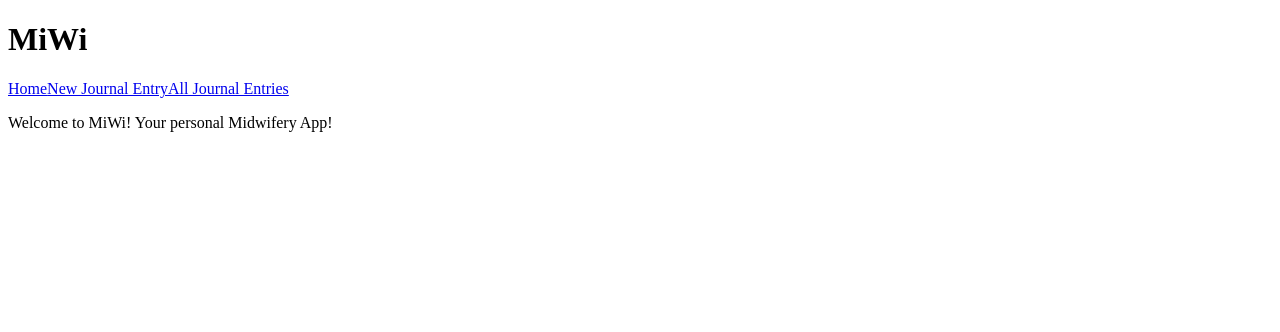
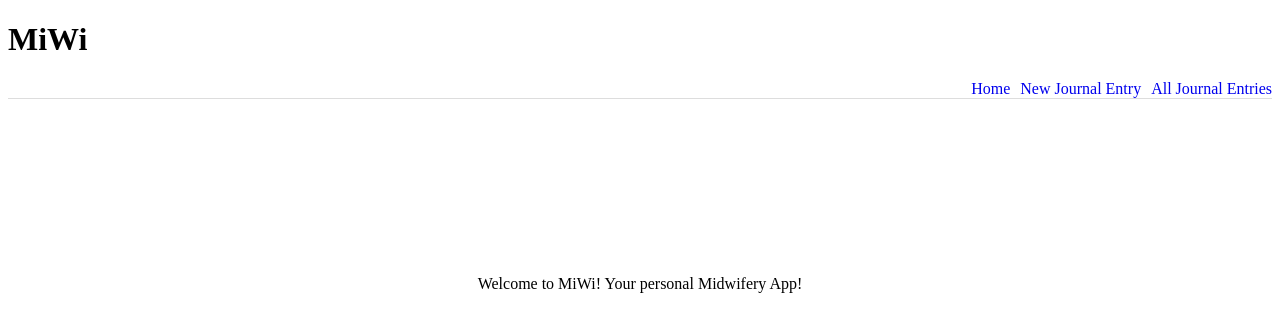
Before and after one commit to lbmerchant93/Journal-Old, a Next.js app: page / in a window 1280 px wide. Shown: the top 332 px of the page. Built offline with nearby package versions, Linux system fonts and the light colour scheme.

Commit message:
Create some initial global styles

```diff
--- a/components/Navbar.tsx
+++ b/components/Navbar.tsx
@@ -2,11 +2,11 @@ import Link from 'next/link';
 
 const NavBar = () => {
     return (
-        <>
+        <nav>
             <Link href='/'><a>Home</a></Link>
             <Link href='/newJournalEntry'><a>New Journal Entry</a></Link>
             <Link href='/allJournalEntries'><a>All Journal Entries</a></Link>
-        </>
+        </nav>
     )
 }
 
--- a/pages/_app.tsx
+++ b/pages/_app.tsx
@@ -1,4 +1,5 @@
-import Layout from "../components/Layout"
+import Layout from '../components/Layout';
+import '../styles/globals.scss';
 
 function MyApp({ Component, pageProps }) {
   return (
--- a/pages/allJournalEntries.tsx
+++ b/pages/allJournalEntries.tsx
@@ -1,6 +1,8 @@
 const AllJournalEntries = () => {
     return (
-        <p>All journal entries page</p>
+        <main>
+          <p>All journal entries page</p>
+        </main>
     )
 }
 
--- a/pages/api/hello.js
+++ /dev/null
@@ -1,5 +0,0 @@
-// Next.js API route support: https://nextjs.org/docs/api-routes/introduction
-
-export default (req, res) => {
-  res.status(200).json({ name: 'John Doe' })
-}
--- a/pages/index.tsx
+++ b/pages/index.tsx
@@ -2,8 +2,8 @@ import styles from '../styles/Home.module.scss';
 
 export default function Home() {
   return (
-    <div>
+    <main>
       <p>Welcome to MiWi! Your personal Midwifery App!</p>
-    </div>
+    </main>
   )
 }
--- a/pages/newJournalEntry.tsx
+++ b/pages/newJournalEntry.tsx
@@ -1,6 +1,8 @@
 const NewJournalEntry = () => {
     return (
-        <p>New journal entry page</p>
+        <main>
+           <p>New journal entry page</p>
+        </main>
     )
 }
 
--- a/styles/globals.scss
+++ b/styles/globals.scss
@@ -0,0 +1,23 @@
+a {
+    text-decoration: none;
+}
+
+nav {
+    margin: 10px auto 80px;
+    display: flex;
+    justify-content: flex-end;
+    align-items: flex-end;
+    border-bottom: 1px solid #ddd;
+}
+
+nav a {
+    margin-left: 10px;
+}
+
+main {
+    padding: 5rem 0;
+    display: flex;
+    flex-direction: column;
+    justify-content: center;
+    align-items: center;
+}
```
